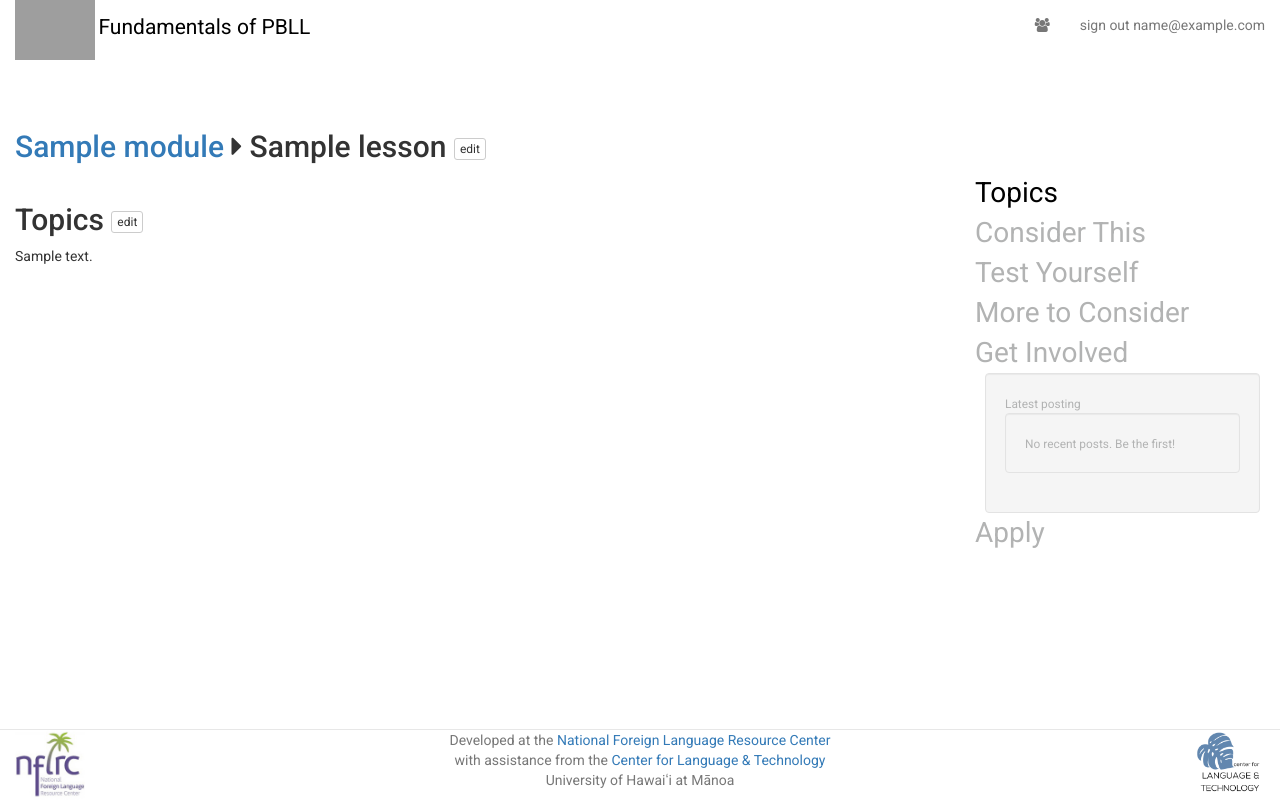
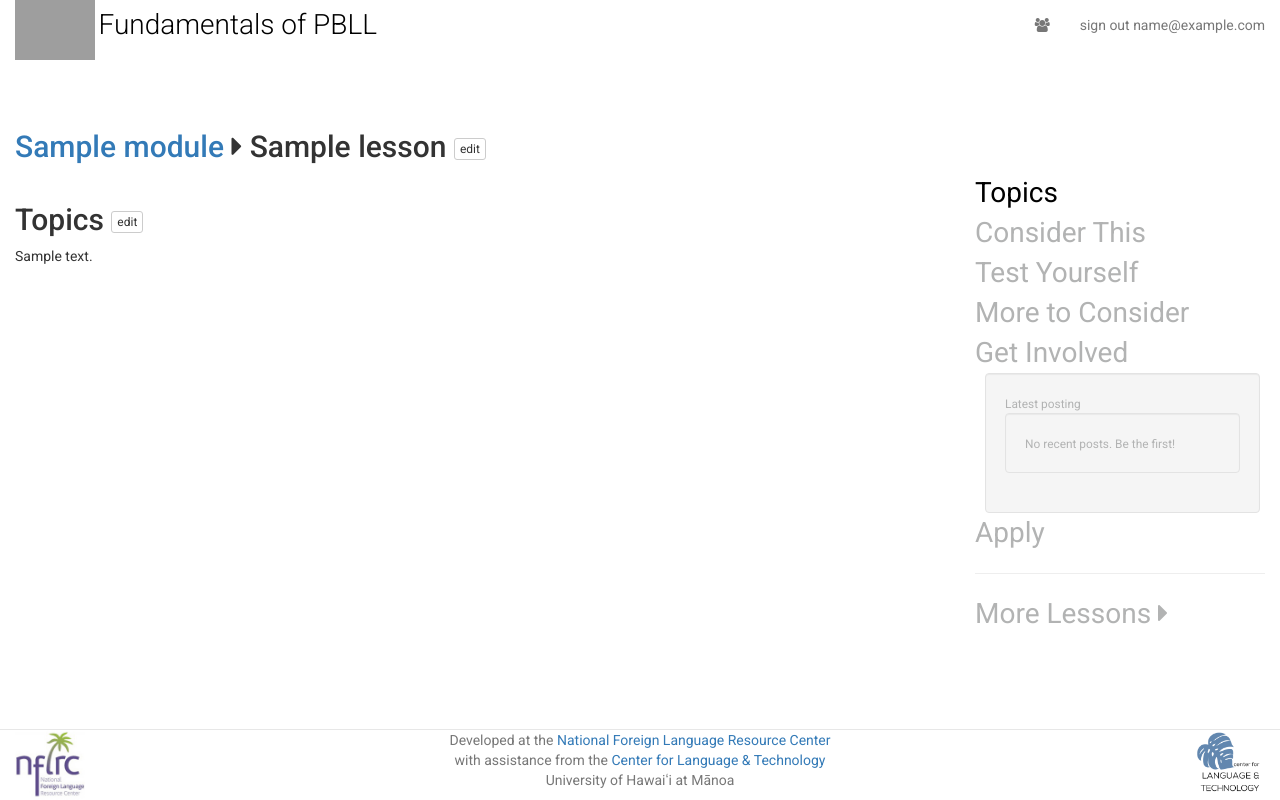
Before and after one commit to richmedina/nflrc-blwl-dev, a Django app: a page that uses templates/base.html in a window 1280 px wide. Run offline with Django 3.2, Linux system fonts and the light colour scheme; a user stored in the database is signed in; tables that the repository leaves empty hold one stand-in row (values such as "Sample post"); parts of the project's set-up code (start-up, migrations or seed data) failed here and were passed over; some libraries are stand-ins or nearby versions; grey boxes are pictures that could not be loaded.

Commit message:
ui adjustments

```diff
--- a/discussions/forms.py
+++ b/discussions/forms.py
@@ -20,7 +20,7 @@ class PostReplyForm(forms.ModelForm):
         model = Post
         fields = ['subject', 'text', 'creator', 'parent_post']
         widgets = {
-            'text': forms.Textarea(attrs={'rows': 2, 'cols': '100%', 'class': 'form-control'}),
+            'text': forms.Textarea(attrs={'rows': 2, 'cols': '100%', 'class': 'form-control discussion-editor'}),
             'subject': forms.HiddenInput(),
             'creator': forms.HiddenInput(),
             'parent_post': forms.HiddenInput(),
--- a/lessons/views.py
+++ b/lessons/views.py
@@ -5,7 +5,7 @@ from braces.views import LoginRequiredMixin
 
 from core.mixins import HonorCodeRequired
 from .models import Module, Lesson, LessonSection, PbllPage
-from .forms import ModuleUpdateForm, LessonUpdateForm, LessonSectionUpdateForm
+from .forms import ModuleUpdateForm, LessonUpdateForm, LessonSectionUpdateForm, PbllPageUpdateForm
 
 class HomeView(TemplateView):
 	template_name = 'index.html'
@@ -53,6 +53,7 @@ class LessonView(LoginRequiredMixin, HonorCodeRequired, DetailView):
 		except:
 			context['lesson_thread'] = None
 
+		context['module_lessons'] = self.get_object().module.lessons.all()
 		return context
 
 class PbllPageView(DetailView):
@@ -63,19 +64,32 @@ class PbllPageView(DetailView):
 class ModuleUpdateView(LoginRequiredMixin, HonorCodeRequired, UpdateView):
 	model = Module
 	template_name = "edit_form.html"
-	fields = ['title', 'description']
-	# form_class = ModuleUpdateForm
+	form_class = ModuleUpdateForm
+
+	def get_context_data(self, **kwargs):
+		context = super(ModuleUpdateView, self).get_context_data(**kwargs)
+		context['object_type'] = 'Module'
+		return context
 
 class LessonUpdateView(LoginRequiredMixin, HonorCodeRequired, UpdateView):
 	model = Lesson
 	template_name = "edit_form.html"
-	fields = ['title', 'active']
-	# form_class = LessonUpdateForm
+	form_class = LessonUpdateForm
+
+	def get_context_data(self, **kwargs):
+		context = super(LessonUpdateView, self).get_context_data(**kwargs)
+		context['object_type'] = 'Lesson'
+		return context
 
 class LessonSectionUpdateView(LoginRequiredMixin, HonorCodeRequired, UpdateView):
 	model = LessonSection
 	template_name = "edit_form.html"
 	form_class = LessonSectionUpdateForm
+
+	def get_context_data(self, **kwargs):
+		context = super(LessonSectionUpdateView, self).get_context_data(**kwargs)
+		context['object_type'] = self.get_object().content_type
+		return context
 
 class LoginForbiddenView(TemplateView):
 	template_name = 'login-forbidden.html'
@@ -83,7 +97,9 @@ class LoginForbiddenView(TemplateView):
 class PbllPageUpdateView(LoginRequiredMixin, HonorCodeRequired, UpdateView):
 	model = PbllPage
 	template_name = "edit_form.html"
-	fields = ['title', 'content']
-	labels = {
-            'title': 'Editing a PBLL basic page:'
-        }
+	form_class = PbllPageUpdateForm
+
+	def get_context_data(self, **kwargs):
+		context = super(PbllPageUpdateView, self).get_context_data(**kwargs)
+		context['object_type'] = 'Generic Page'
+		return context
--- a/static/css/base.css
+++ b/static/css/base.css
@@ -2,7 +2,7 @@
 body {
   padding-top: 80px;
   padding-bottom: 75px;
-  font-family: 'Roboto', sans-serif;
+  font-family: 'Roboto', 'Open Sans Condensed', sans-serif;
 }
 
 
--- /dev/null
+++ b/static/css/editor.css
@@ -0,0 +1,5 @@
+/* editor.css */
+body {
+  font-family: 'Roboto', 'Open Sans Condensed', sans-serif;
+  font-size: 1.0em;
+}
--- a/templates/base.html
+++ b/templates/base.html
@@ -6,7 +6,7 @@
 <html lang="en">
 <head>
   <link href='http://fonts.googleapis.com/css?family=Roboto:400,300,500' rel='stylesheet' type='text/css'>
-  <link href='http://fonts.googleapis.com/css?family=Open+Sans:300italic,400italic,400,300,600' rel='stylesheet' type='text/css'>
+  <link href='http://fonts.googleapis.com/css?family=Open+Sans+Condensed:300,700,300italic' rel='stylesheet' type='text/css'>
   <meta charset="utf-8">
   <meta http-equiv="X-UA-Compatible" content="IE=edge">
   <meta name="viewport" content="width=device-width, initial-scale=1">
@@ -49,7 +49,7 @@
           </button>
 
           <a class="pull-left" href="{% url 'home' %}">
-            <img src="http://nflrc.hawaii.edu/media/img/1-PBLicon.png"> <span>Fundamentals of PBLL</span>
+            <img src="http://nflrc.hawaii.edu/media/img/1-PBLicon.png"> <span class="lead" style="font-size: 2.0em;">Fundamentals of PBLL</span>
           </a>
 
         </div>
@@ -104,11 +104,20 @@
   <script src="//tinymce.cachefly.net/4.1/tinymce.min.js"></script>
   <script>
     tinymce.init({
-      selector:'textarea',
+      selector:'.content-editor',
       menubar : false,
       media_poster: true,
+      content_css: "{% static 'css/editor.css' %}",
       plugins: "textcolor code media image visualblocks link",
-      toolbar: "undo redo | fontsizeselect formatselect code visualblocks link unlink | bold italic underline strikethrough | forecolor backcolor | image media | removeformat" ,
+      toolbar: "undo redo | formatselect code visualblocks link unlink | bold italic underline strikethrough | forecolor backcolor | image media | removeformat" ,
+    });
+    tinymce.init({
+      selector:'textarea.discussion-editor',
+      menubar : false,
+      media_poster: true,
+      content_css: "{% static 'css/editor.css' %}",
+      plugins: "textcolor code media image link",
+      toolbar: "undo redo | formatselect code link unlink | bold italic underline strikethrough | image media | removeformat" ,
     });
   </script>
 
--- a/templates/edit_form.html
+++ b/templates/edit_form.html
@@ -6,7 +6,7 @@
 {% block content_container %}
 
 <div class="row">
-    <div class="col-md-12"><h3>Editing the <em>{{ object }}</em>:</h3></div>
+    <div class="col-md-12"><h3>Editing {{ object_type }}: <em>{{ object }}</em> </h3></div>
     <div class="col-md-12">
     	{{ form.fields.content_type_selected }}
 		<form id="basicform" class="" action="" method="post">{% csrf_token %}
--- a/templates/lesson.html
+++ b/templates/lesson.html
@@ -6,12 +6,15 @@
 
 <div class="row">
     <div class="col-md-12">
+
+
     	<h2>
-    		<a href="{{ lesson.module.get_absolute_url }}">{{ lesson.module }}</a> <i class="fa fa-caret-right"></i>
-    		{{ lesson }} {% if user.is_staff %}<a href="{% url 'lesson_edit' lesson.slug %}" class="btn btn-default btn-xs">edit</a>{% endif %}
+    		<a href="{{ lesson.module.get_absolute_url }}">{{ lesson.module }}</a> <i class="fa fa-caret-right"></i></a>
+    		<span>{{ lesson }}</span>
+    		{% if user.is_staff %}<a href="{% url 'lesson_edit' lesson.slug %}" class="btn btn-default btn-xs">edit</a>{% endif %}
     	</h2>
 
-    </div>
+	</div>
 
 
 
@@ -67,6 +70,28 @@
 		{% endif %}
 
 		<div><a href="{% url 'lesson_section' slug=lesson.slug section='apply' %}" class="menu_btn {% if curr_section == 'apply' %}active{% endif %}">Apply</a>	</div>
+
+		<hr>
+
+		<span>
+			<a class="menu_btn" data-toggle="collapse" href="#lesson-menu"  aria-expanded="false" aria-controls="lesson-menu">More Lessons <i class="fa fa-caret-right"></i></a>
+
+			<div id="lesson-menu" class="collapse">
+				{% for i in module_lessons %}
+					<div class="">
+					{% if i.id = lesson.id %}
+						<span class="btn btn-md btn-default">{{ i.title }}</span>
+					{% else %}
+						<a href="{{ i.get_absolute_url }}" class="btn btn-md"> {{ i.title }}</a>
+					{% endif %}
+					</div>
+
+
+				{% endfor %}
+			</div>
+    	</span>
+
+
     </div>
 </div>
 
--- a/templates/module.html
+++ b/templates/module.html
@@ -23,7 +23,7 @@
         {% endif %}
 
 		 {% if user.is_staff %}<a href="{% url 'lesson_edit' slug=i.slug %}" class="btn btn-default btn-xs pull-right">edit</a>{% endif %}
-		 <div>{{i.description}}</div>
+		 <div>{{ i.description | safe }}</div>
 	</div>
 {% endfor %}
 
```
Also changed, not shown: lessons/forms.py (+15 -6 lines).
